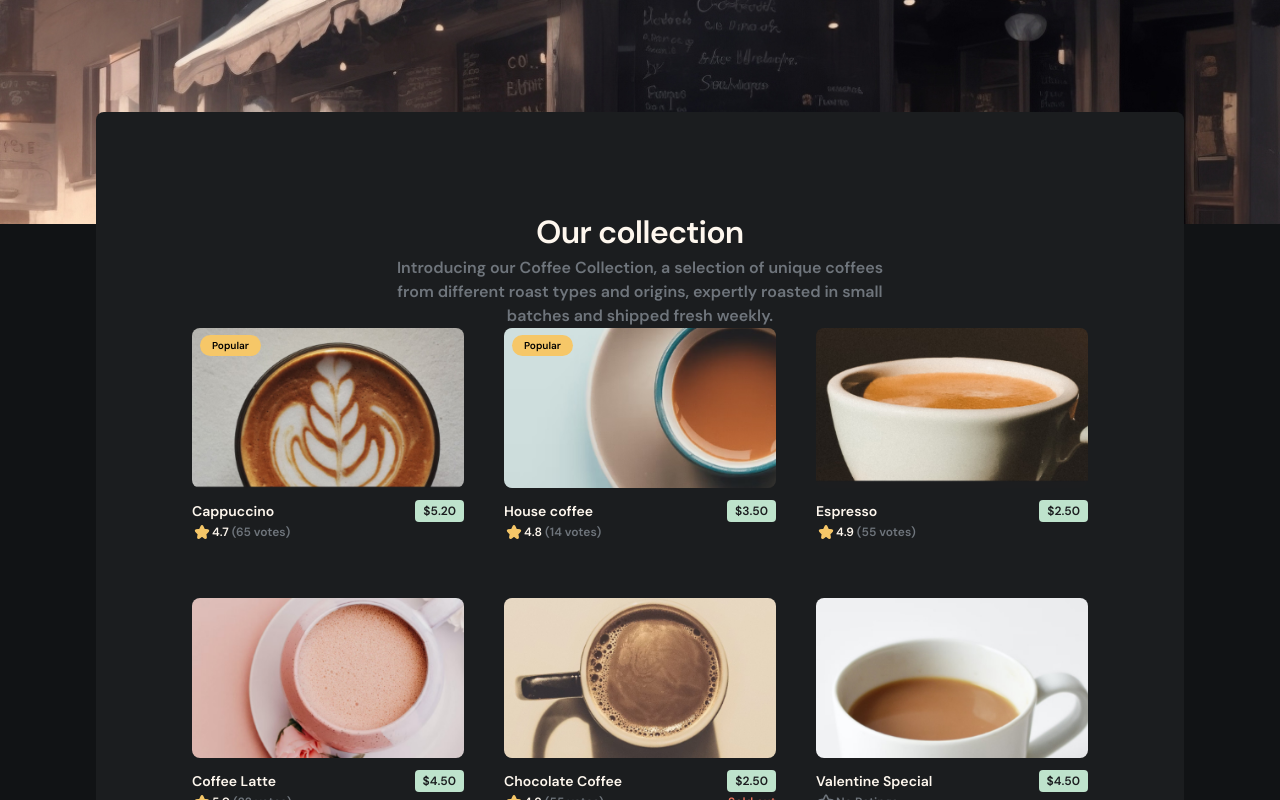
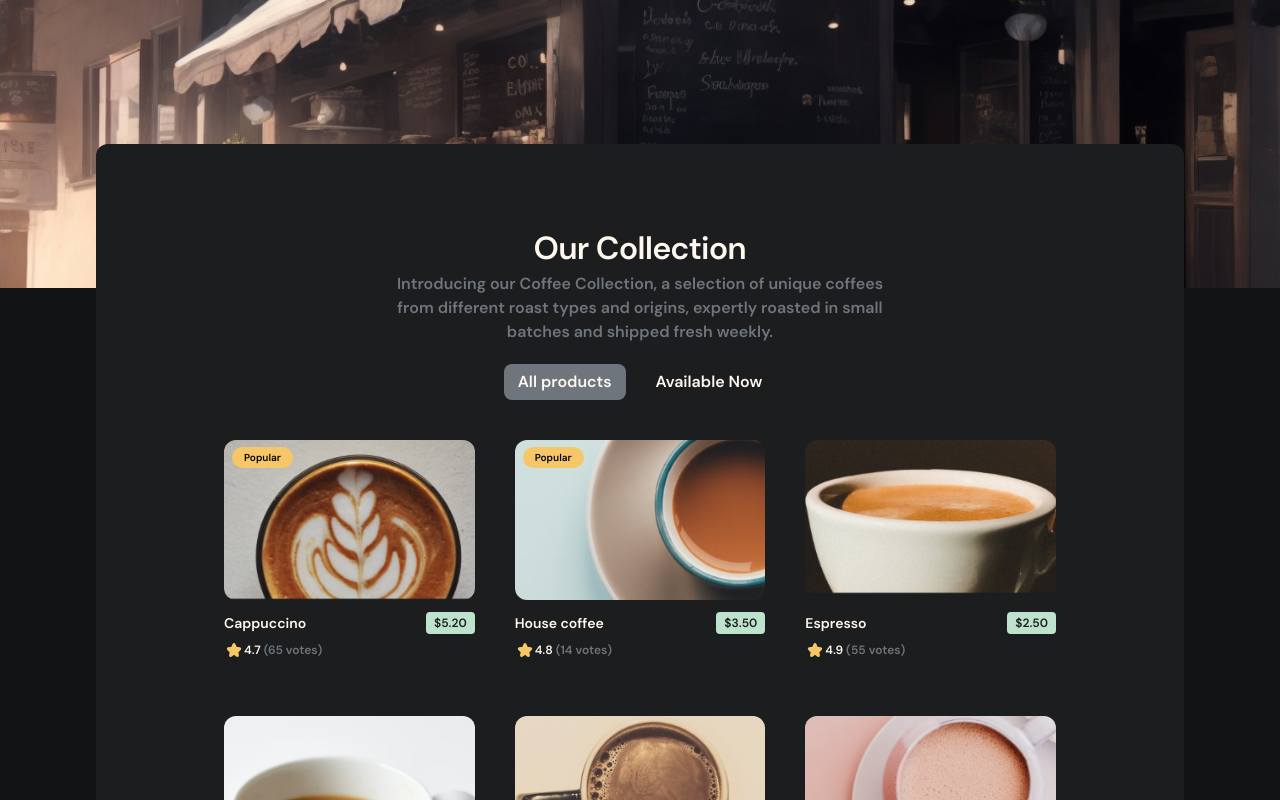
Before and after one commit to AlexandreVolts/simple-coffee-list, a Next.js app: page / in a window 1280 px wide. Shown: the top 800 px of the page. Built offline with nearby package versions, Linux system fonts and the light colour scheme.

Commit message:
feat(app): Toggle component added

```diff
--- a/src/app/page.tsx
+++ b/src/app/page.tsx
@@ -1,21 +1,34 @@
-import Background from "@/components/Background";
+"use client";
+import { useState } from "react";
 import Card from "@/components/Card";
+import Toggle from "@/components/Toggle";
 import coffees from "@/json/coffees.json";
 
 export default function Home() {
+  const [availableToggled, setAvailableToggled] = useState(false);
+
   return (
     <main className="min-h-screen bg-black font-dmsans font-semibold">
-      <Background />
+      <div className="absolute top-0 z-0 w-full h-72 bg-banner bg-cover bg-no-repeat" />
       <div className="px-24">
-        <div className="relative z-10 w-full m-auto mt-28 p-24 bg-brown rounded-lg">
-          <h2 className="text-white text-xl text-center">Our collection</h2>
-          <h3 className="max-w-[500px] m-auto text-lg text-gray text-center">
-            Introducing our Coffee Collection, a selection of unique coffees from
-            different roast types and origins, expertly roasted in small batches
-            and shipped fresh weekly.
-          </h3>
+        <div className="relative z-10 w-full m-auto mt-36 px-32 py-20 space-y-10 bg-brown rounded-xl">
+          <div className="flex flex-col items-center space-y-5">
+            <div>
+              <h2 className="text-white text-xl text-center">Our Collection</h2>
+              <h3 className="max-w-[500px] m-auto text-lg text-gray text-center">
+                Introducing our Coffee Collection, a selection of unique coffees
+                from different roast types and origins, expertly roasted in small
+                batches and shipped fresh weekly.
+              </h3>
+            </div>
+            <Toggle value={availableToggled} onToggle={setAvailableToggled} />
+          </div>
           <div className="grid grid-cols-1 md:grid-cols-2 lg:grid-cols-3 gap-x-10 gap-y-14">
-            {coffees.map((coffee) => <Card key={coffee.id} {...coffee} />)}
+            {coffees
+              .filter((coffee) => !availableToggled || !coffee.soldOut)
+              .map((coffee) => (
+                <Card key={coffee.id} {...coffee} />
+              ))}
           </div>
         </div>
       </div>
--- a/src/components/Background.tsx
+++ /dev/null
@@ -1,3 +0,0 @@
-export default function Background() {
-  return <div className="absolute top-0 z-0 w-full h-[14rem] bg-banner bg-cover bg-no-repeat" />;
-}
--- a/src/components/Card.tsx
+++ b/src/components/Card.tsx
@@ -13,7 +13,7 @@ export default function Card(props: CardProps) {
   return (
     <div className="space-y-3">
       <div
-        className="w-full h-40 px-2 py-1 bg-cover bg-center rounded-lg"
+        className="w-full h-40 px-2 py-1 bg-cover bg-center rounded-xl"
         style={{ backgroundImage: `url(${props.url})` }}
       >
         {props.popular ? (
@@ -22,7 +22,7 @@ export default function Card(props: CardProps) {
           <></>
         )}
       </div>
-      <div>
+      <div className="space-y-1.5">
         <div className="flex justify-between items-center">
           <h4 className="text-white text-md">{props.label}</h4>
           <p className="inline-block px-2 py-0.5 bg-beige rounded text-brown text-center text-sm">
--- /dev/null
+++ b/src/components/Toggle.tsx
@@ -0,0 +1,28 @@
+interface ToggleProps {
+  value: boolean;
+  onToggle: (value: boolean) => void;
+}
+export default function Toggle(props: ToggleProps) {
+  const toggledStyle = "bg-gray";
+
+  return (
+    <ul className="flex text-white space-x-4">
+      <li>
+        <button
+          className={`px-3.5 py-1.5 rounded-lg hover:bg-gray hover:bg-opacity-80 transition-all  ${!props.value ? toggledStyle : ""}`}
+          onClick={() => props.onToggle(false)}
+        >
+          All products
+        </button>
+      </li>
+      <li>
+        <button
+          className={`px-3.5 py-1.5 rounded-lg hover:bg-gray hover:bg-opacity-80 transition-all  ${props.value ? toggledStyle : ""}`}
+          onClick={() => props.onToggle(true)}
+        >
+          Available Now
+        </button>
+      </li>
+    </ul>
+  );
+}
```
Also changed, not shown: public/coffees/coffee-latte.png, public/coffees/valentine-special.png.
